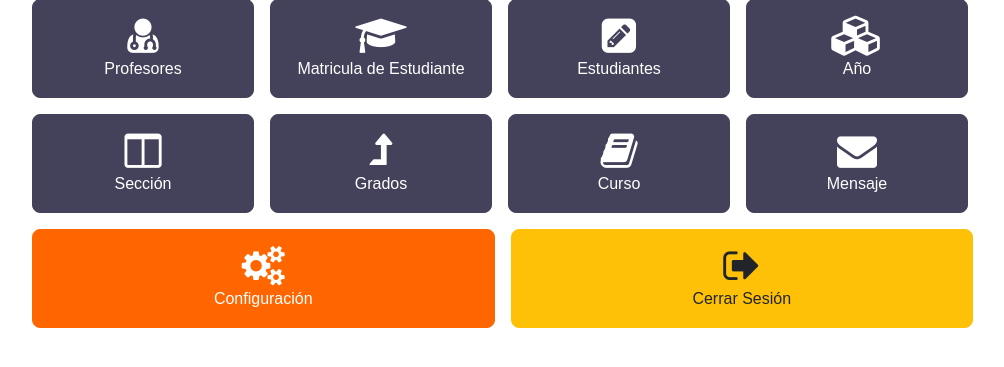
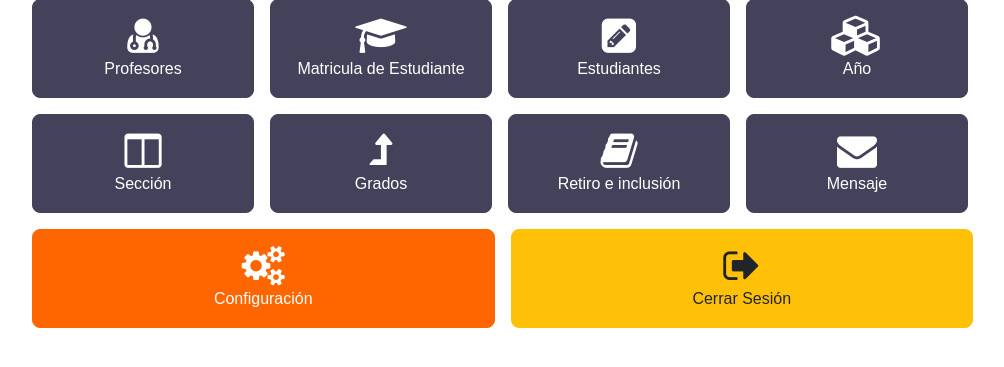
Before and after one commit to terri27/TechVersity, a PHP site: page /admin/index.php in a window 1280 px wide. Shown: the part 123-490 px from the top of the page, without its empty margins (61-1065 px from the left). Run offline with PHP 8.4, Linux system fonts and the light colour scheme; a user stored in the database is signed in.

Commit message:
Retiro e inclusión

```diff
--- a/admin/course.php
+++ b/admin/course.php
@@ -32,7 +32,7 @@ if (
       if ($courses != 0) {
       ?>
         <div class="container mt-5">
-          <a href="course-add.php" class="btn btn-dark">Agregar Materia</a>
+          <a href="course-add.php" class="btn btn-dark">Agregar o Retirar Materia</a>
 
           <?php if (isset($_GET['error'])) { ?>
             <div class="alert alert-danger mt-3 n-table" role="alert">
--- a/admin/index.php
+++ b/admin/index.php
@@ -54,7 +54,7 @@ if (
             </a>
             <a href="course.php" class="col btn btn-dark m-2 py-3">
               <i class="fa fa-book fs-1" aria-hidden="true"></i><br>
-              Curso
+              Retiro e inclusión
             </a>
             <a href="message.php" class="col btn btn-dark m-2 py-3">
               <i class="fa fa-envelope fs-1" aria-hidden="true"></i><br>
```
